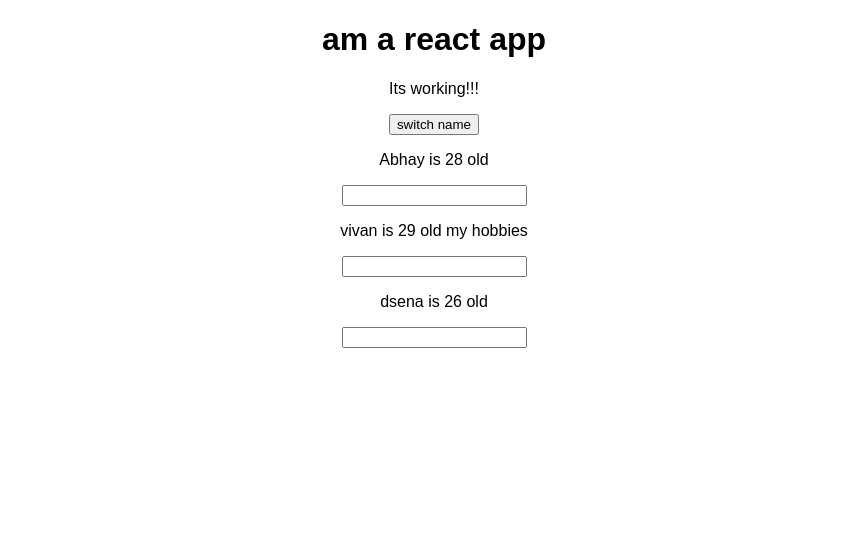
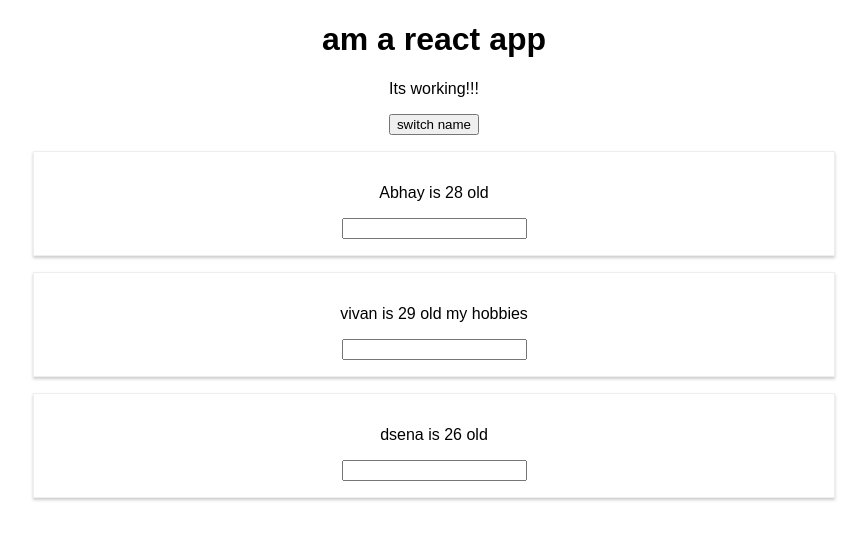
Before and after one commit to Megha-Niharika/UdemyReact_pgms, a React (Create React App) app: page / in a window 1280 px wide. Shown: the top 540 px of the page, without its empty margins (206-1073 px from the left). Built offline with nearby package versions, Linux system fonts and the light colour scheme.

Commit message:
style and stylesheets

```diff
--- a/src/App.js
+++ b/src/App.js
@@ -1,6 +1,7 @@
 import React, {Component} from 'react';
 import Person from "./Person/Person"
 import './App.css';
+import './Person/Person.css';
 
 class App extends Component {
 state = {
@@ -32,13 +33,10 @@ nameChangedHandler =(event) =>
 
    {name: "mac" , age:"28"} ,
    {name: event.target.value, age:"29"},
-    {name :"dsena" , age:"24"}
+    {name :"megha", age:"24"}
 
  ]})
 }
-
-
-
 
 
   render() {
@@ -47,17 +45,29 @@ nameChangedHandler =(event) =>
         <h1>am a react app</h1>
         <p>Its working!!!</p>
         <button onClick={() =>this.switchNameHandler("megha!!!!!")}>switch name</button>
+
+
         <Person
         name={this.state.persons[0].name}
          age={this.state.persons[0].age}/>
+
+
+
         <Person
         name={this.state.persons[1].name}
         age={this.state.persons[1].age}
         click={this.switchNameHandler.bind(this,"ayan")}
-        changed ={this.nameChangedHandler}> my hobbies</Person>
+
+        changed ={this.nameChangedHandler}> my hobbies
+
+        </Person>
+
+
         <Person
         name={this.state.persons[2].name}
-         age={this.state.persons[2].age} click={this.switchNameHandler.bind(this,"aryn")}/>
+         age={this.state.persons[2].age}
+         click={this.switchNameHandler.bind(this,"aryn")}
+        />
       </div>
     );
   }
--- /dev/null
+++ b/src/Person/Person.css
@@ -0,0 +1,10 @@
+.Person{
+
+    width:60%;
+    margin : 16px auto;
+    border : 1px solid #eee;
+    box-shadow: 0 2px 3px #ccc;
+    padding : 16px;
+    text-align:center;
+
+}
--- a/src/Person/Person.js
+++ b/src/Person/Person.js
@@ -1,12 +1,13 @@
 import React from "react"
-
+ import "./Person.css"
 
 const person = (props) => {
      return (
 
-        <div>
+        <div className="Person">
      <p onClick={props.click}>{props.name} is {props.age}  old{props.children} </p>
 <input type ="text" onChange= {props.changed}/>
+
      </div>
      )
 };
```
